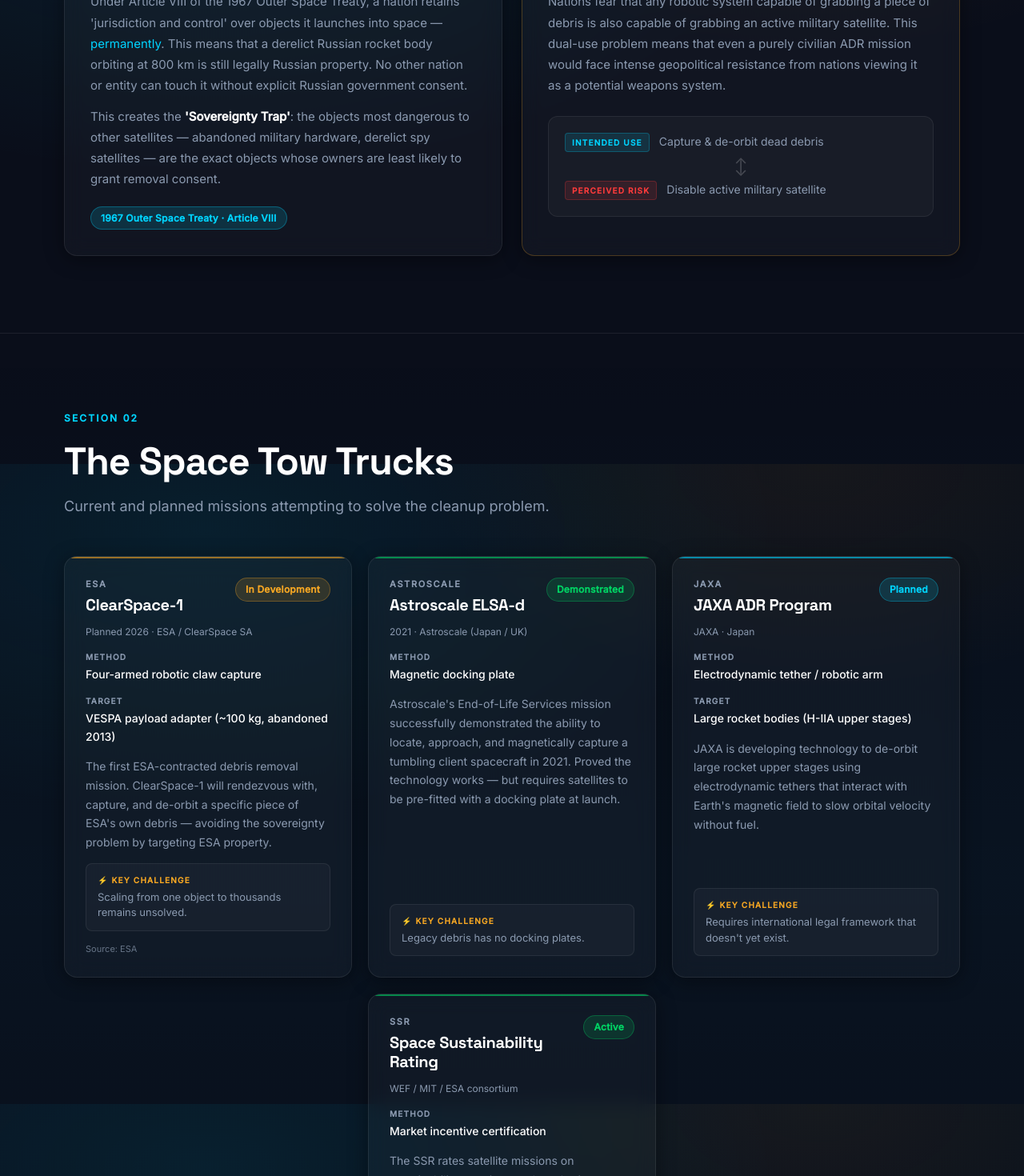
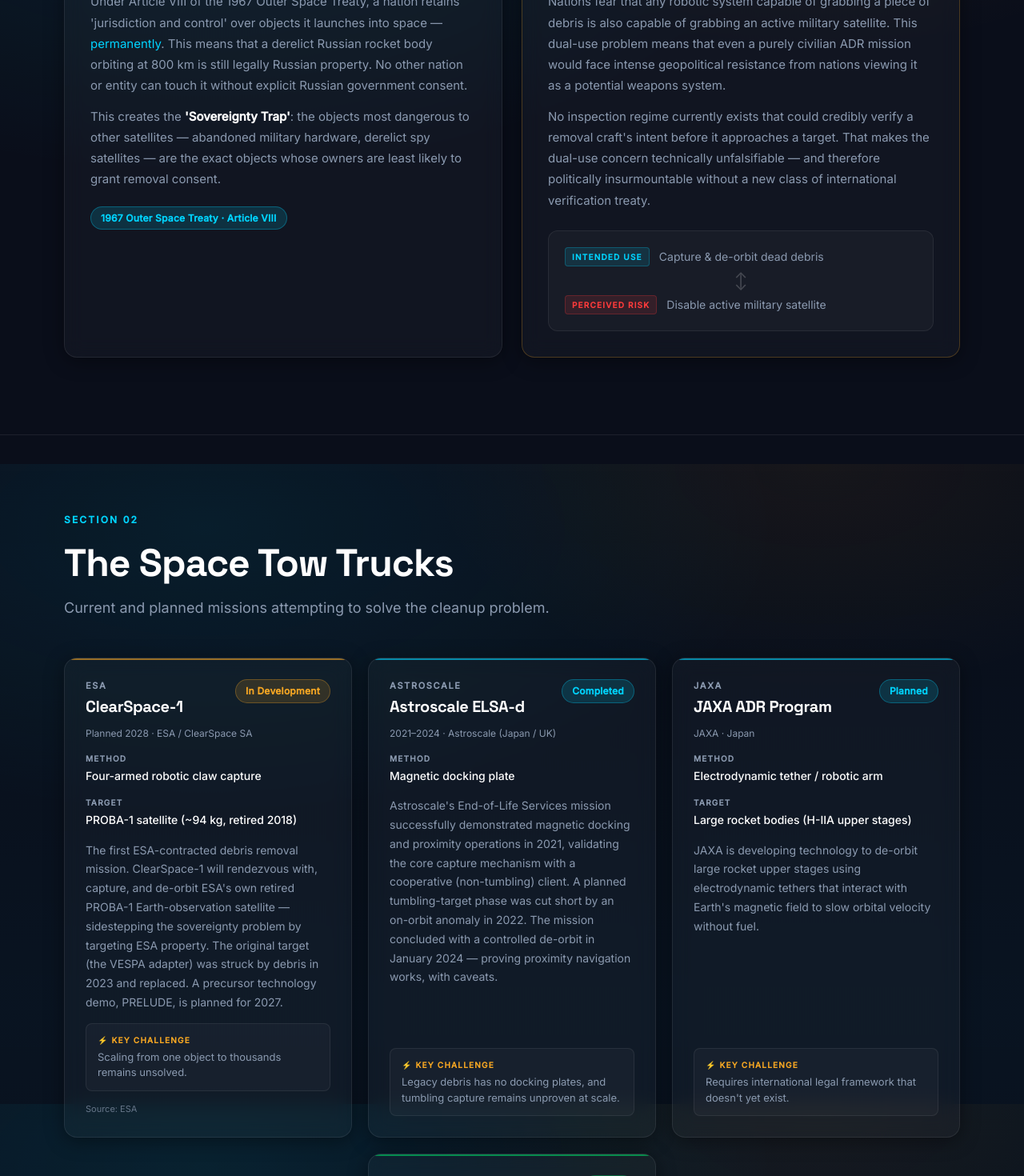
Before and after one commit to dhruvlagu/orbital-watch, a React (Vite) app: page /solutions in a window 1280 px wide. Shown: the part 1020-2490 px from the top of the page at 80% size. Built offline with nearby package versions, Linux system fonts and the light colour scheme.

Commit message:
Update content and metadata across multiple pages for accuracy and clarity

```diff
--- a/index.html
+++ b/index.html
@@ -3,6 +3,7 @@
   <head>
     <meta charset="UTF-8" />
     <meta name="viewport" content="width=device-width, initial-scale=1.0" />
+    <meta name="google-site-verification" content="AEkB9RctSgFhVtRb4Sx5Lk-yexbzVszjxVE8EXUvvng" />
     <title>[SITE NAME — placeholder for now]</title>
     <link rel="preconnect" href="https://fonts.googleapis.com" />
     <link rel="preconnect" href="https://fonts.gstatic.com" crossorigin />
--- a/src/pages/CrisisPage.tsx
+++ b/src/pages/CrisisPage.tsx
@@ -123,7 +123,7 @@
     year: "2007",
     title: "The ASAT Crisis",
     context:
-      "China's People's Liberation Army destroyed the defunct Fengyun-1C weather satellite with a direct-ascent anti-satellite missile. The single impact created 3,000+ trackable fragments and an estimated 150,000 untrackable pieces — the largest debris-generating event in history. The fragments spread across altitudes from 200km to 3,800km.",
+      "China's People's Liberation Army destroyed the defunct Fengyun-1C weather satellite with a direct-ascent anti-satellite missile at 865 km altitude. The single impact created 3,000+ trackable fragments and tens of thousands of smaller untrackable pieces — the largest debris-generating event in history. Much of this cloud remains in orbit today, spread across altitudes from 200 km to 3,800 km.",
     significance: "The most destructive deliberate act in orbital history.",
     visualType: "scatter",
   },
@@ -131,7 +131,7 @@
     year: "2009",
     title: "The Zombie Strike",
     context:
-      "On February 10, 2009, the active Iridium-33 communications satellite collided with the decommissioned Russian Cosmos-2251 at a closing speed of 11.7 km/s — roughly 26,000 mph. The collision was the first accidental hypervelocity impact between two intact satellites in history, generating over 2,000 trackable fragments. No one had been monitoring Cosmos-2251 because it was 'dead.'",
+      "On February 10, 2009, the active Iridium-33 communications satellite collided with the decommissioned Russian Cosmos-2251 at a closing speed of 11.7 km/s — roughly 26,000 mph. The first accidental hypervelocity impact between two intact satellites in history, it generated over 2,300 trackable fragments and an estimated 100,000+ smaller pieces. Both objects were tracked by the Space Surveillance Network — but the conjunction warning system failed to flag the collision risk in time for Iridium operators to maneuver.",
     significance: "The Kessler Syndrome stopped being theoretical.",
     visualType: "impact",
   },
--- a/src/pages/HomePage.tsx
+++ b/src/pages/HomePage.tsx
@@ -42,8 +42,8 @@
               <h1 className="hero__headline">Earth&apos;s Orbit Is Becoming a Graveyard.</h1>
               <p className="hero__subheadline">
                 Decades of Cold War recklessness created 25,000+ trackable debris objects
-                traveling at 17,500 mph. One collision cascade is all it takes to end the Space Age
-                forever.
+                traveling at 17,500 mph. One collision cascade could render low Earth orbit
+                unusable for generations.
               </p>
 
               <div className="hero__stats">
--- a/src/pages/PhysicsPage.tsx
+++ b/src/pages/PhysicsPage.tsx
@@ -7,7 +7,7 @@
 
 export default function PhysicsPage() {
   const [mass, setMass] = useState(10); // grams
-  const [velocity, setVelocity] = useState(7.9); // km/s
+  const [velocity, setVelocity] = useState(7.8); // km/s — standard LEO average (~17,500 mph)
   const [showScrollIndicator, setShowScrollIndicator] = useState(true);
 
   useEffect(() => {
@@ -166,10 +166,10 @@
           <h2>The Speed Problem</h2>
 
           <div className="speedCallout card">
-            <div className="speedCallout__stat">17,500 mph</div>
+            <div className="speedCallout__stat">~17,500 mph</div>
             <div className="speedCallout__label">Average orbital velocity in LEO</div>
             <div className="speedCallout__description">
-              At this speed, a 1cm bolt carries the kinetic energy of a hand grenade. A 10cm fragment matches a small car crash. A 1kg object exceeds a military explosive.
+              At this speed, a 1cm bolt carries kinetic energy comparable to a hand grenade. A 10cm fragment matches a small car crash. A 1kg object exceeds a military explosive.
             </div>
           </div>
 
@@ -248,8 +248,8 @@
                   <button className="presetBtn" onClick={() => handleVelocityPreset(3)}>
                     Slow (3 km/s)
                   </button>
-                  <button className="presetBtn" onClick={() => handleVelocityPreset(7.9)}>
-                    LEO Average (7.9 km/s)
+                  <button className="presetBtn" onClick={() => handleVelocityPreset(7.8)}>
+                    LEO Average (7.8 km/s)
                   </button>
                   <button className="presetBtn" onClick={() => handleVelocityPreset(11)}>
                     Max Orbital (11 km/s)
--- a/src/pages/PolicyPage.tsx
+++ b/src/pages/PolicyPage.tsx
@@ -74,7 +74,7 @@
   {
     year: "1967",
     name: "Outer Space Treaty",
-    jurisdiction: "International (112 nations)",
+    jurisdiction: "International (118 nations)",
     description:
       "The foundational document of space law. Declares space the 'province of all mankind' and prohibits weapons of mass destruction in orbit. Critically, Article VIII establishes that nations retain permanent jurisdiction and control over objects they launch, even after those objects become debris. This sovereignty clause is the primary legal barrier to international debris removal today.",
     enforcementTone: "red",
@@ -88,12 +88,12 @@
     name: "Liability Convention",
     jurisdiction: "International",
     description:
-      "Establishes that launching nations are liable for damage caused by their space objects on Earth's surface and, in cases of fault, in orbit. In 1978, Canada successfully sued the USSR for $3M CAD after the nuclear-powered Cosmos 954 satellite crashed in Canadian territory. However, no nation has ever been successfully sued for orbital debris damage.",
+      "Establishes that launching nations are liable for damage caused by their space objects on Earth's surface and, in cases of fault, in orbit. In 1978, Canada invoked the Convention after the nuclear-powered Cosmos 954 satellite crashed in Canadian territory. In 1981, the USSR paid Canada $3M CAD in a diplomatic settlement — notably without formally admitting liability. It remains the only time the Convention has been invoked between states, and no nation has ever faced consequences specifically for orbital debris damage.",
     enforcementTone: "amber",
     enforcementLabel: "Partially Binding / Rarely Enforced",
     enforcementLevel: 2,
     whyItMatters:
-      "Liability exists on paper but has never been applied to orbital debris collisions.",
+      "The sole precedent under this treaty was resolved diplomatically, not legally — revealing the limits of its enforcement mechanism.",
   },
   {
     year: "2002",
@@ -188,7 +188,7 @@
     mitigationNote: "Improving compliance with growing space program",
     asat: 2,
     asatNote:
-      "2019 Mission Shakti ASAT test at low altitude, debris mostly decayed within weeks",
+      "2019 Mission Shakti ASAT test at ~282 km altitude; debris designed to decay within 45 days per DRDO",
     adr: 2,
     adrNote: "Early stage ADR research, limited funding",
     grade: "C",
@@ -328,7 +328,7 @@
         </p>
         <div className="policyWarningBanner">
           <span aria-hidden="true">⚠</span>
-          The 1967 Outer Space Treaty has not been meaningfully amended in 58 years.
+          The 1967 Outer Space Treaty has not been meaningfully amended in 59 years.
         </div>
       </div>
 
--- a/src/pages/SolutionsPage.tsx
+++ b/src/pages/SolutionsPage.tsx
@@ -23,11 +23,11 @@
     org: "ESA",
     badgeClass: "badge--amber",
     badgeLabel: "In Development",
-    meta: "Planned 2026 · ESA / ClearSpace SA",
+    meta: "Planned 2028 · ESA / ClearSpace SA",
     method: "Four-armed robotic claw capture",
-    target: "VESPA payload adapter (~100 kg, abandoned 2013)",
+    target: "PROBA-1 satellite (~94 kg, retired 2018)",
     description:
-      "The first ESA-contracted debris removal mission. ClearSpace-1 will rendezvous with, capture, and de-orbit a specific piece of ESA's own debris — avoiding the sovereignty problem by targeting ESA property.",
+      "The first ESA-contracted debris removal mission. ClearSpace-1 will rendezvous with, capture, and de-orbit ESA's own retired PROBA-1 Earth-observation satellite — sidestepping the sovereignty problem by targeting ESA property. The original target (the VESPA adapter) was struck by debris in 2023 and replaced. A precursor technology demo, PRELUDE, is planned for 2027.",
     challenge: "Scaling from one object to thousands remains unsolved.",
     source: "ESA",
     accentColor: "amber",
@@ -35,16 +35,16 @@
   {
     name: "Astroscale ELSA-d",
     org: "Astroscale",
-    badgeClass: "badge--green",
-    badgeLabel: "Demonstrated",
-    meta: "2021 · Astroscale (Japan / UK)",
+    badgeClass: "badge--blue",
+    badgeLabel: "Completed",
+    meta: "2021–2024 · Astroscale (Japan / UK)",
     method: "Magnetic docking plate",
     target: null,
     description:
-      "Astroscale's End-of-Life Services mission successfully demonstrated the ability to locate, approach, and magnetically capture a tumbling client spacecraft in 2021. Proved the technology works — but requires satellites to be pre-fitted with a docking plate at launch.",
-    challenge: "Legacy debris has no docking plates.",
+      "Astroscale's End-of-Life Services mission successfully demonstrated magnetic docking and proximity operations in 2021, validating the core capture mechanism with a cooperative (non-tumbling) client. A planned tumbling-target phase was cut short by an on-orbit anomaly in 2022. The mission concluded with a controlled de-orbit in January 2024 — proving proximity navigation works, with caveats.",
+    challenge: "Legacy debris has no docking plates, and tumbling capture remains unproven at scale.",
     source: null,
-    accentColor: "green",
+    accentColor: "blue",
   },
   {
     name: "JAXA ADR Program",
@@ -87,7 +87,7 @@
   {
     icon: "🧮",
     title: "The Cleanup Math",
-    body: "Removing one piece of large debris costs an estimated $100M–$300M per object. With 25,000+ objects, full LEO cleanup would cost trillions of dollars. The nation that pays gets no exclusive benefit — cleaner orbits benefit every spacefaring nation equally. So no single nation will volunteer to pay.",
+    body: "Removing one piece of large debris costs an estimated $100M–$300M per object. At 25,000+ objects, the math is brutal: even at the low end, full LEO cleanup exceeds $2.5 trillion. The nation that pays gets no exclusive benefit — cleaner orbits help every spacefaring nation equally. So no single actor will volunteer to foot the bill.",
     accent: "amber",
   },
   {
@@ -265,6 +265,13 @@
                 satellite. This dual-use problem means that even a purely
                 civilian ADR mission would face intense geopolitical resistance
                 from nations viewing it as a potential weapons system.
+              </p>
+              <p>
+                No inspection regime currently exists that could credibly verify
+                a removal craft's intent before it approaches a target. That
+                makes the dual-use concern technically unfalsifiable — and
+                therefore politically insurmountable without a new class of
+                international verification treaty.
               </p>
               <div className="sovereigntyCard__dualUse">
                 <div className="dualUseRow">
```
